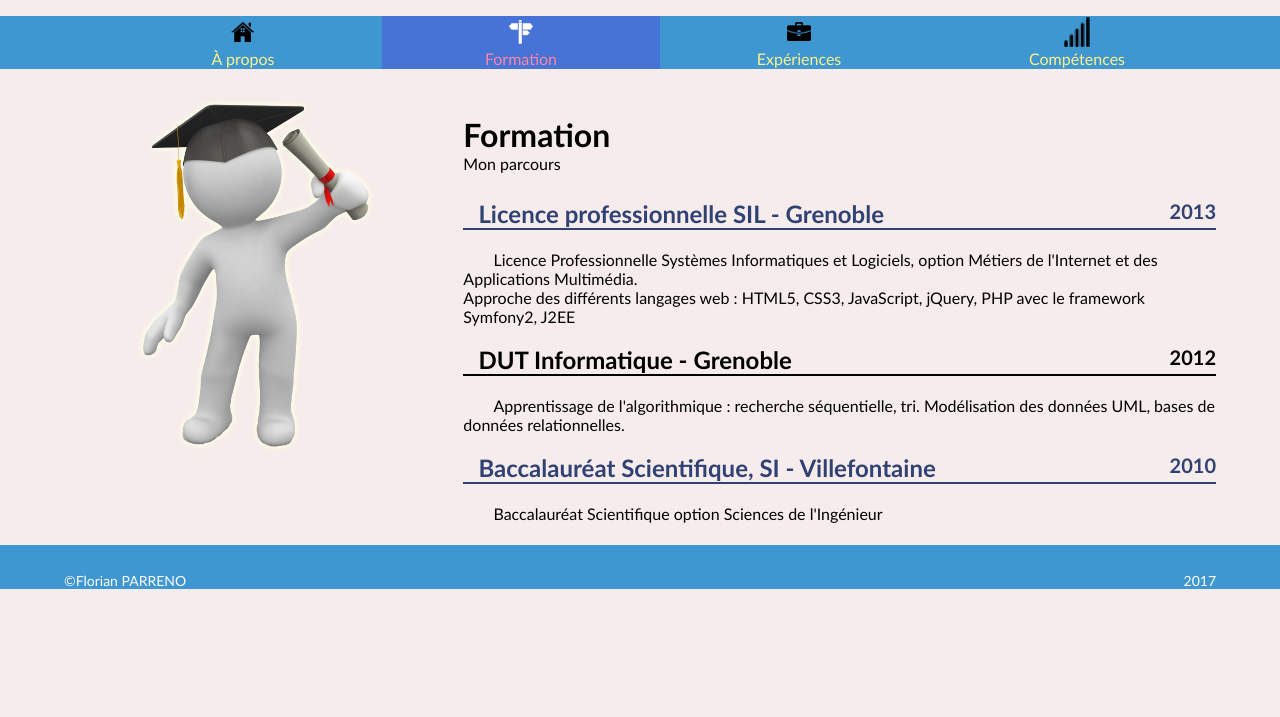
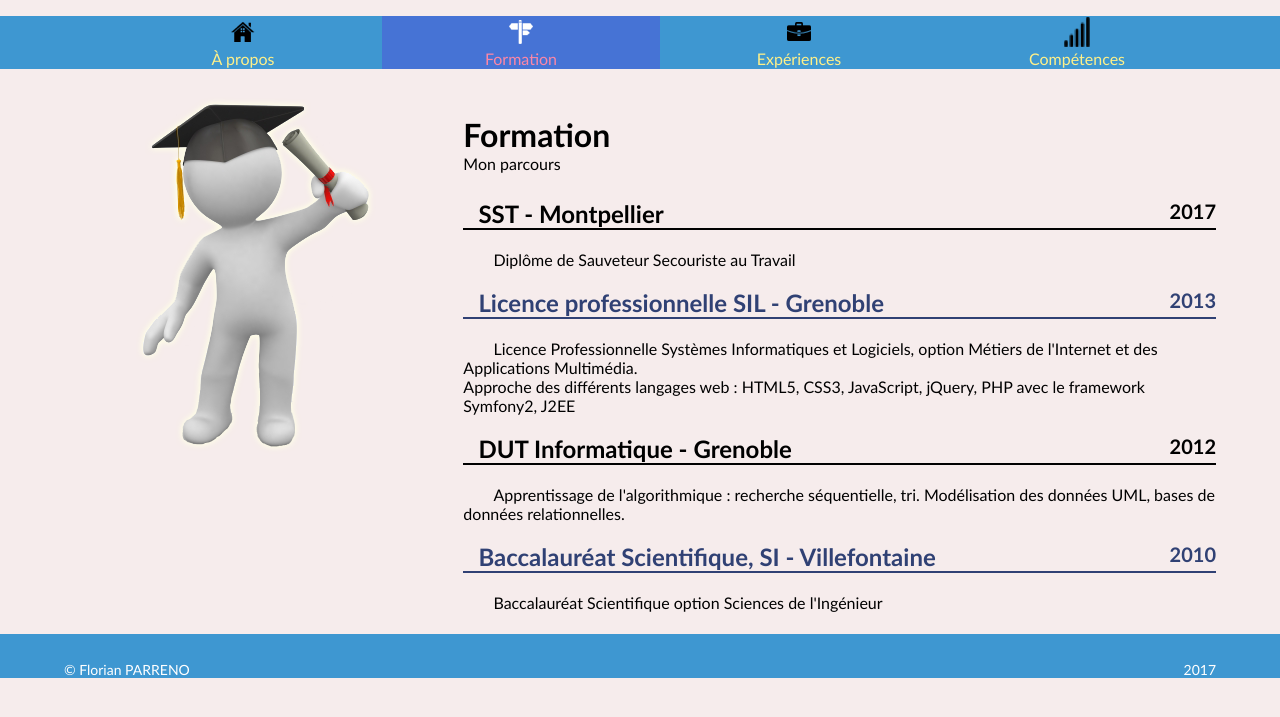
Before and after one commit to flohw/flohw.github.io, a Jekyll site: the page built from formation.html, in a window 1280 px wide. Shown: the top 717 px of the page. Built offline with Jekyll 4.4.1, drawn with Linux system fonts in a browser that asks for light colours.

Commit message:
Add SST training

```diff
--- a/_includes/footer.html
+++ b/_includes/footer.html
@@ -1,6 +1,6 @@
 <div id="footer">
   <div class="container-960">
-    <p id="author">&copy;{{ site.data.author.name }}</p>
+    <p id="author">&copy; {{ site.data.author.name }}</p>
     <p id="year">{{ site.time | date: "%Y" }}</p>
   </div>
 </div>
--- a/formation.html
+++ b/formation.html
@@ -10,6 +10,11 @@ weight: 2
 accesskey: 2
 content_class: accordion
 ---
+<h2 class="odd">SST - Montpellier<small>2017</small></h2>
+<div class="description">
+    Diplôme de Sauveteur Secouriste au Travail
+</div>
+
 <h2 class="even">Licence professionnelle SIL - Grenoble<small>2013</small></h2>
 <div class="description">
     Licence Professionnelle Systèmes Informatiques et Logiciels,
```
